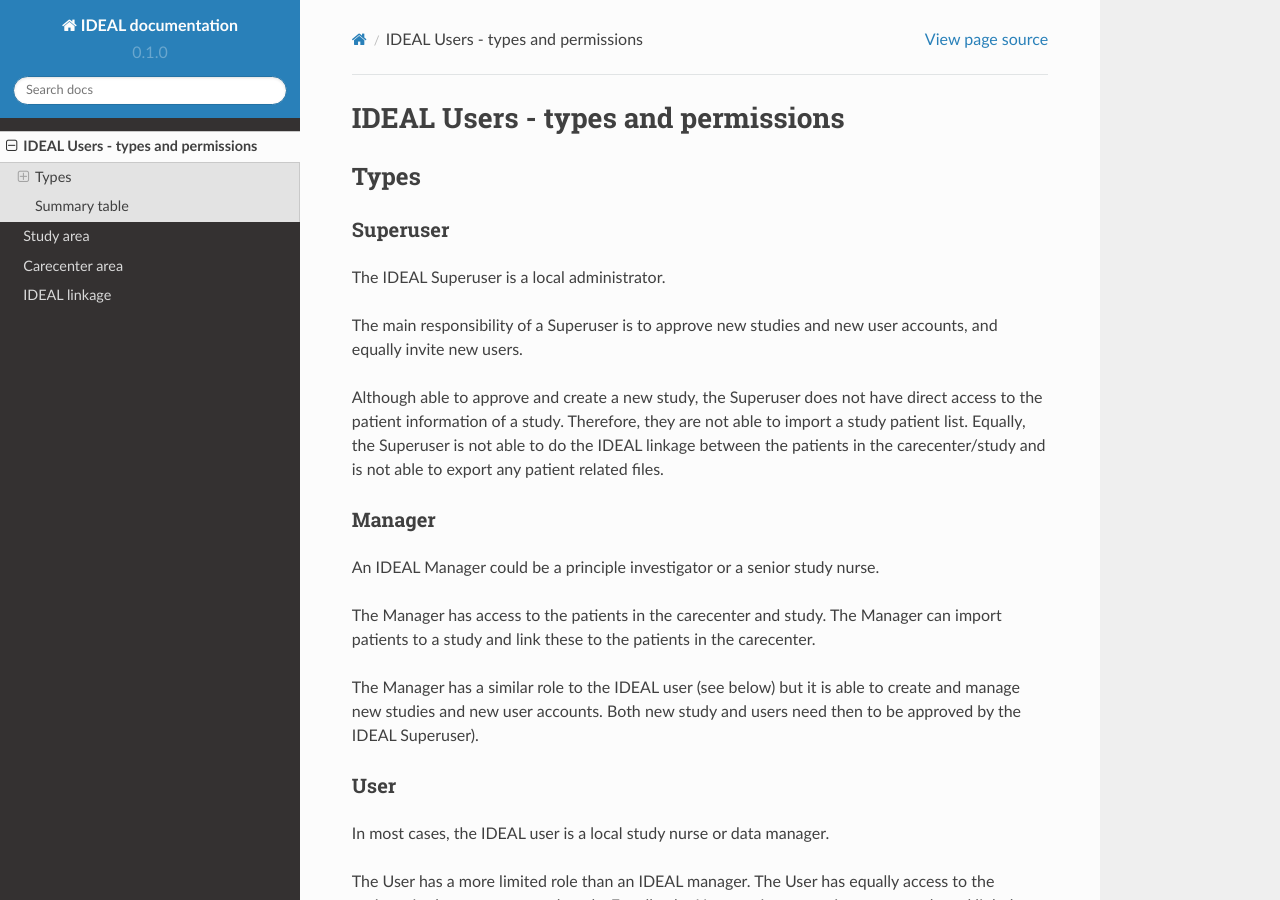
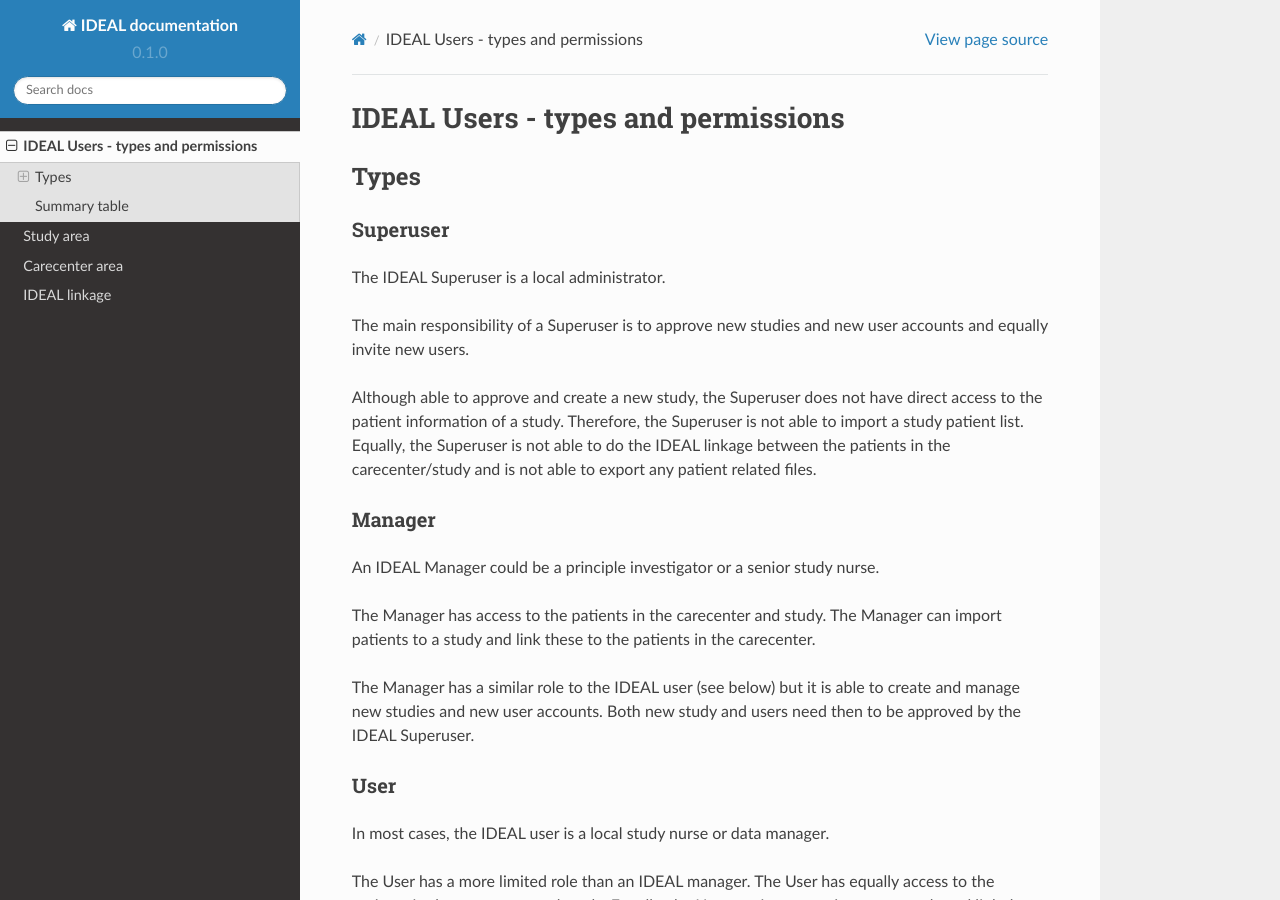
Before and after one commit to Nynuphar/IDEAL-doc, a Sphinx documentation site: the page built from docs/source/users.rst, in a window 1280 px wide and 900 px high. Built offline with Sphinx 7.4.7 and the Read the Docs theme 2.0.0, drawn with Linux system fonts in a browser that asks for light colours; pages that are not in the unit, such as notebooks, are missing from menus.

Commit message:
Update users.rst

```diff
--- a/docs/source/users.rst
+++ b/docs/source/users.rst
@@ -9,9 +9,9 @@ Superuser
 
 The IDEAL Superuser is a local administrator.
 
-The main responsibility of a Superuser is to approve new studies and new user accounts, and equally invite new users.
+The main responsibility of a Superuser is to approve new studies and new user accounts and equally invite new users.
 
-Although able to approve and create a new study, the Superuser does not have direct access to the patient information of a study. Therefore, they are not able to import a study patient list. Equally, the Superuser is not able to do the IDEAL linkage between the patients in the carecenter/study and is not able to export any patient related files.
+Although able to approve and create a new study, the Superuser does not have direct access to the patient information of a study. Therefore, the Superuser is not able to import a study patient list. Equally, the Superuser is not able to do the IDEAL linkage between the patients in the carecenter/study and is not able to export any patient related files.
 
 Manager
 =========
@@ -20,7 +20,7 @@ An IDEAL Manager could be a principle investigator or a senior study nurse.
 
 The Manager has access to the patients in the carecenter and study. The Manager can import patients to a study and link these to the patients in the carecenter.
 
-The Manager has a similar role to the IDEAL user (see below) but it is able to create and manage new studies and new user accounts. Both new study and users need then to be approved by the IDEAL Superuser).
+The Manager has a similar role to the IDEAL user (see below) but it is able to create and manage new studies and new user accounts. Both new study and users need then to be approved by the IDEAL Superuser.
 
 User
 ======
```
